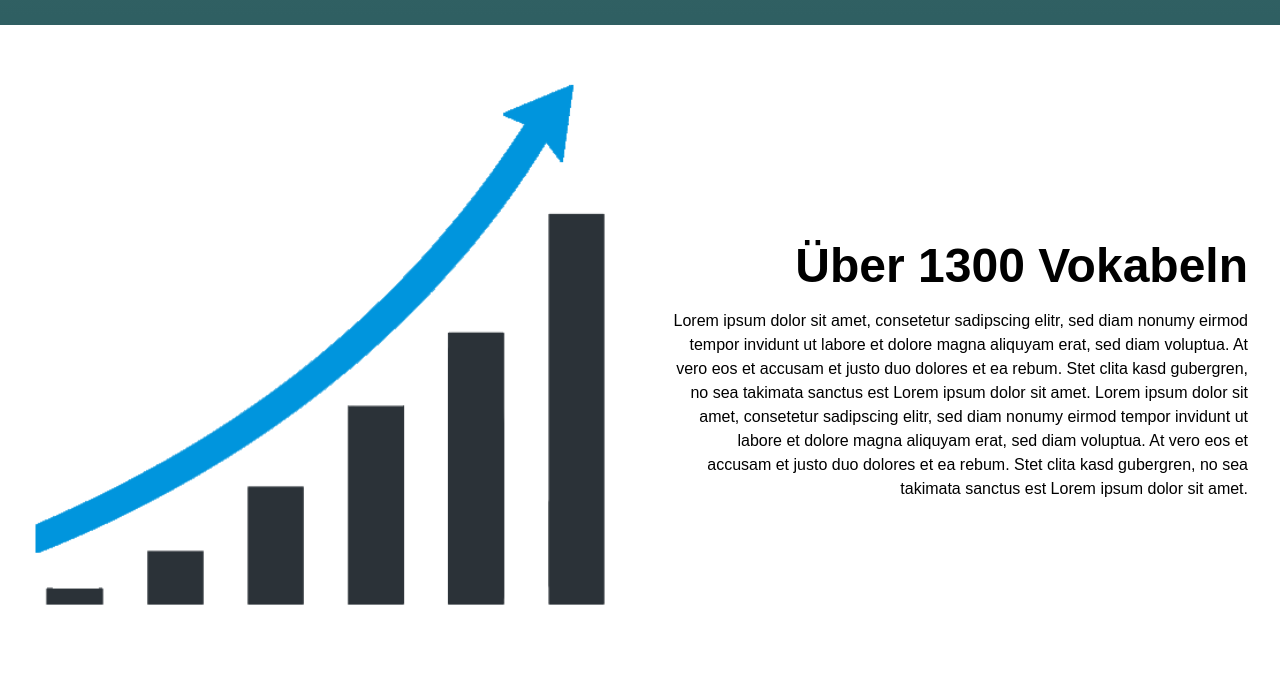
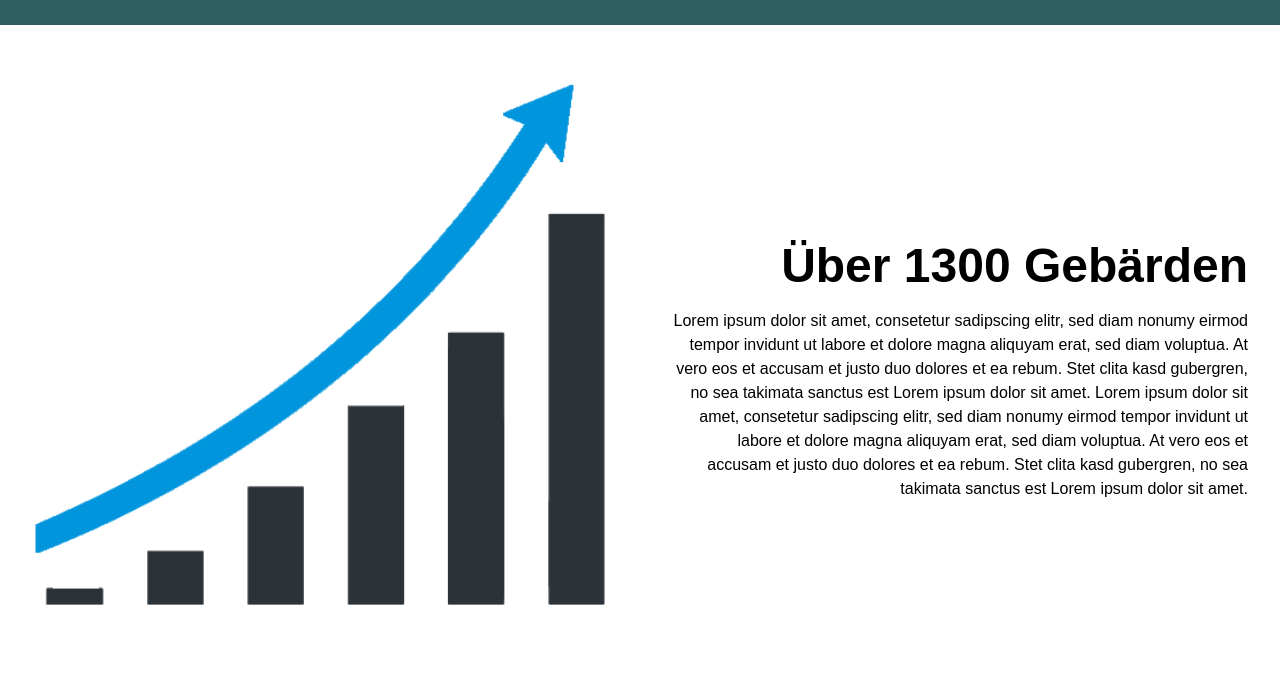
Before and after one commit to tiloman/gebaerden, a PHP site: page /login.php in a window 1280 px wide. Shown: the part 1413-2095 px from the top of the page. Run offline with PHP 8.4, Linux system fonts and the light colour scheme; some libraries are stand-ins or nearby versions.

Commit message:
Updated description

```diff
--- a/login.php
+++ b/login.php
@@ -88,7 +88,7 @@ if(isset($_GET['login'])) {
 
   <div class="flexbox">
     <!-- <img class="img_left" src="https://upload.wikimedia.org/wikipedia/commons/1/13/Sign_language_T.svg" height=200px> -->
-    <p class="head_text_black">Über 1300 Vokabeln</p>
+    <p class="head_text_black">Über 1300 Gebärden</p>
     <p class="sub_text_right">
       Lorem ipsum dolor sit amet, consetetur sadipscing elitr, sed diam nonumy eirmod tempor invidunt ut labore et dolore magna aliquyam erat, sed diam voluptua. At vero eos et accusam et justo duo dolores et ea rebum. Stet clita kasd gubergren, no sea takimata sanctus est Lorem ipsum dolor sit amet. Lorem ipsum dolor sit amet, consetetur sadipscing elitr, sed diam nonumy eirmod tempor invidunt ut labore et dolore magna aliquyam erat, sed diam voluptua. At vero eos et accusam et justo duo dolores et ea rebum. Stet clita kasd gubergren, no sea takimata sanctus est Lorem ipsum dolor sit amet.</p>
   </div>
```
